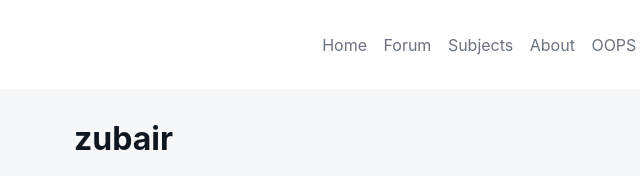
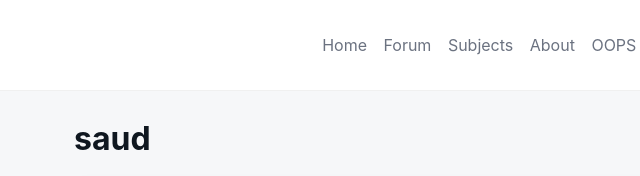
Before and after one commit to HkTheBeast/ShadanForums, a website: page public/subjects.html in a window 1280 px wide. Shown: the top 176 px of the page, 102-742 px from the left. Drawn offline with Linux system fonts and the light colour scheme; no server answers.

Commit message:
Update subjects.html

```diff
--- a/public/subjects.html
+++ b/public/subjects.html
@@ -27,7 +27,7 @@
     </header>
 
     <main class="container">
-      <h1>zubair</h1>
+      <h1>saud</h1>
       <section class="cards">
         <article class="card"><h3>Q1 : find the </h3><p>hi</p></article>
       </section>
```
